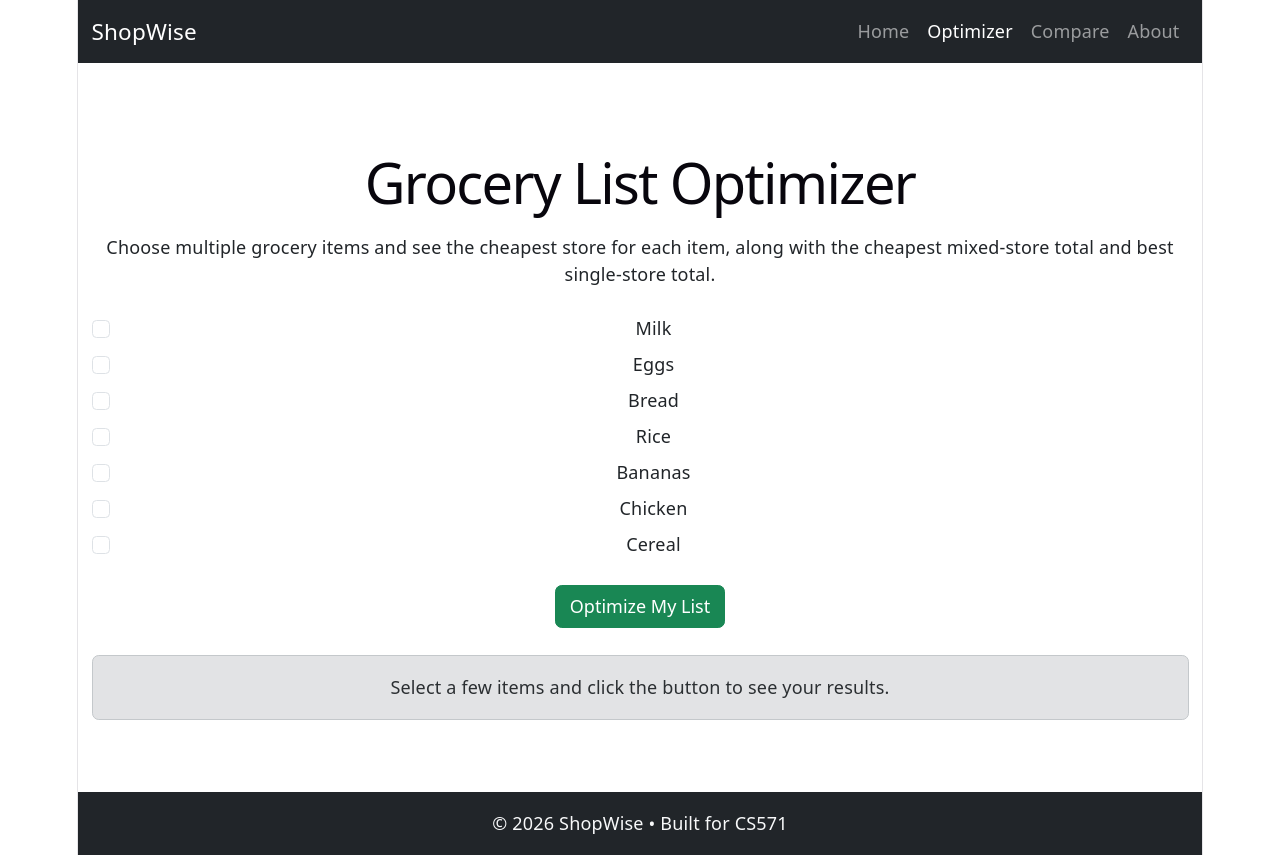
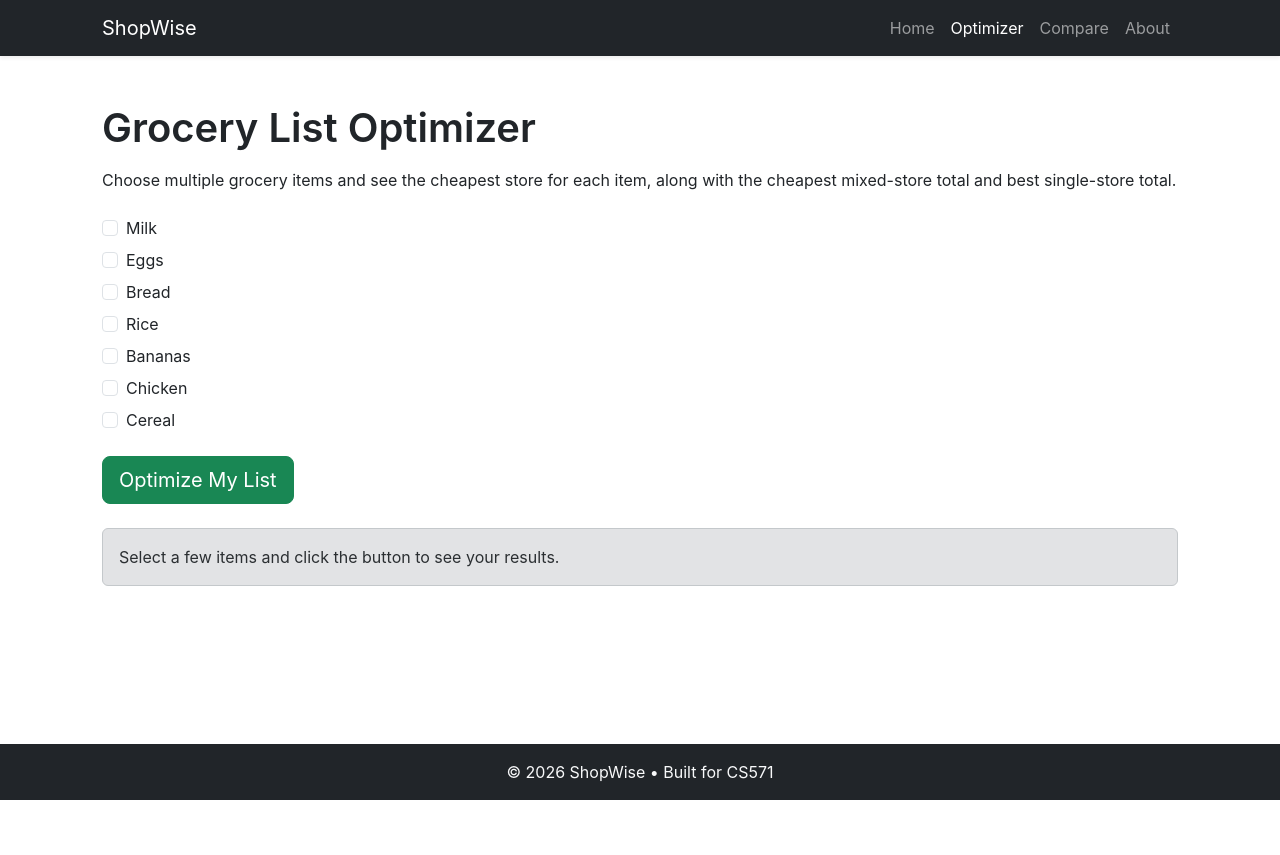
Before and after one commit to CS571-S26/p40, a React (Vite) app: page /p40/optimizer in a window 1280 px wide. After the commit the page ends 800 px from the top, so only its background shows below. Built offline with nearby package versions, Linux system fonts and the light colour scheme.

Commit message:
Made UI changes

```diff
--- a/src/App.css
+++ b/src/App.css
@@ -1,184 +1,60 @@
-.counter {
-  font-size: 16px;
-  padding: 5px 10px;
-  border-radius: 5px;
-  color: var(--accent);
-  background: var(--accent-bg);
-  border: 2px solid transparent;
-  transition: border-color 0.3s;
-  margin-bottom: 24px;
-
-  &:hover {
-    border-color: var(--accent-border);
-  }
-  &:focus-visible {
-    outline: 2px solid var(--accent);
-    outline-offset: 2px;
-  }
+/* overall layout */
+.app-wrapper {
+  display: flex;
+  flex-direction: column;
+  min-height: 100vh; /* full height */
 }
 
-.hero {
-  position: relative;
-
-  .base,
-  .framework,
-  .vite {
-    inset-inline: 0;
-    margin: 0 auto;
+/* main content grows so footer stays at bottom */
+.main-content {
+  flex: 1;
 }
 
-  .base {
-    width: 170px;
-    position: relative;
-    z-index: 0;
+/* hero section */
+.hero-section {
+  background: linear-gradient(to right, #f8f9fa, #e9f7ef);
 }
 
-  .framework,
-  .vite {
-    position: absolute;
+/* headings */
+h1 {
+  font-weight: 600;
 }
 
-  .framework {
-    z-index: 1;
-    top: 34px;
-    height: 28px;
-    transform: perspective(2000px) rotateZ(300deg) rotateX(44deg) rotateY(39deg)
-      scale(1.4);
+/* buttons spacing */
+button {
+  min-width: 140px;
 }
 
-  .vite {
-    z-index: 0;
-    top: 107px;
-    height: 26px;
-    width: auto;
-    transform: perspective(2000px) rotateZ(300deg) rotateX(40deg) rotateY(39deg)
-      scale(0.8);
-  }
+/* card styling */
+.card {
+  border: none;
+  border-radius: 10px;
 }
 
-#center {
-  display: flex;
-  flex-direction: column;
-  gap: 25px;
-  place-content: center;
-  place-items: center;
-  flex-grow: 1;
-
-  @media (max-width: 1024px) {
-    padding: 32px 20px 24px;
-    gap: 18px;
-  }
+/* improve table spacing */
+table {
+  background-color: white;
 }
 
-#next-steps {
-  display: flex;
-  border-top: 1px solid var(--border);
-  text-align: left;
-
-  & > div {
-    flex: 1 1 0;
-    padding: 32px;
-    @media (max-width: 1024px) {
-      padding: 24px 20px;
-    }
+/* smoother UI */
+.container {
+  max-width: 1100px;
 }
 
-  .icon {
-    margin-bottom: 16px;
-    width: 22px;
-    height: 22px;
+/* nicer buttons */
+.btn {
+  border-radius: 8px;
 }
 
-  @media (max-width: 1024px) {
-    flex-direction: column;
+/* cards hover effect */
+.card:hover {
+  transform: translateY(-4px);
+  transition: 0.2s;
+}
+
+/* small screen spacing */
+@media (max-width: 768px) {
+  .hero-section {
     text-align: center;
   }
 }
-
-#docs {
-  border-right: 1px solid var(--border);
-
-  @media (max-width: 1024px) {
-    border-right: none;
-    border-bottom: 1px solid var(--border);
-  }
-}
-
-#next-steps ul {
-  list-style: none;
-  padding: 0;
-  display: flex;
-  gap: 8px;
-  margin: 32px 0 0;
-
-  .logo {
-    height: 18px;
-  }
-
-  a {
-    color: var(--text-h);
-    font-size: 16px;
-    border-radius: 6px;
-    background: var(--social-bg);
-    display: flex;
-    padding: 6px 12px;
-    align-items: center;
-    gap: 8px;
-    text-decoration: none;
-    transition: box-shadow 0.3s;
-
-    &:hover {
-      box-shadow: var(--shadow);
-    }
-    .button-icon {
-      height: 18px;
-      width: 18px;
-    }
-  }
-
-  @media (max-width: 1024px) {
-    margin-top: 20px;
-    flex-wrap: wrap;
-    justify-content: center;
-
-    li {
-      flex: 1 1 calc(50% - 8px);
-    }
-
-    a {
-      width: 100%;
-      justify-content: center;
-      box-sizing: border-box;
-    }
-  }
-}
-
-#spacer {
-  height: 88px;
-  border-top: 1px solid var(--border);
-  @media (max-width: 1024px) {
-    height: 48px;
-  }
-}
-
-.ticks {
-  position: relative;
-  width: 100%;
-
-  &::before,
-  &::after {
-    content: '';
-    position: absolute;
-    top: -4.5px;
-    border: 5px solid transparent;
-  }
-
-  &::before {
-    left: 0;
-    border-left-color: var(--border);
-  }
-  &::after {
-    right: 0;
-    border-right-color: var(--border);
-  }
-}
--- a/src/components/NavigationBar.jsx
+++ b/src/components/NavigationBar.jsx
@@ -4,7 +4,7 @@ import { NavLink } from 'react-router-dom'
 //this component shows the top navigation bar
 function NavigationBar() {
   return (
-    <Navbar bg="dark" variant="dark" expand="lg">
+    <Navbar bg="dark" variant="dark" expand="lg" className="shadow-sm">
       <Container>
 
         {/* brand name (click goes home) */}
--- a/src/components/PriceComparisonTable.jsx
+++ b/src/components/PriceComparisonTable.jsx
@@ -6,9 +6,9 @@ function PriceComparisonTable({ itemData }) {
   //if no item selected, show message
   if (!itemData) {
     return (
-      <Alert variant="secondary">
-        Select an item to see price comparison.
-      </Alert>
+        <Alert variant="info" className="text-center">
+            👆 Select an item to compare prices
+        </Alert>
     )
   }
 
--- a/src/components/StoreSummaryCard.jsx
+++ b/src/components/StoreSummaryCard.jsx
@@ -5,14 +5,11 @@ function StoreSummaryCard({ title, text }) {
   return (
     <Col md={4} className="mb-4">
 
-      <Card className="h-100 shadow-sm">
+      <Card className="h-100 shadow-sm border-0 text-center p-3">
 
         <Card.Body>
-          {/* card title */}
-          <Card.Title>{title}</Card.Title>
-
-          {/* card text */}
-          <Card.Text>{text}</Card.Text>
+            <Card.Title className="fw-semibold mb-2">{title}</Card.Title>
+            <Card.Text className="text-muted">{text}</Card.Text>
         </Card.Body>
 
       </Card>
--- a/src/index.css
+++ b/src/index.css
@@ -1,111 +1,24 @@
-:root {
-  --text: #6b6375;
-  --text-h: #08060d;
-  --bg: #fff;
-  --border: #e5e4e7;
-  --code-bg: #f4f3ec;
-  --accent: #aa3bff;
-  --accent-bg: rgba(170, 59, 255, 0.1);
-  --accent-border: rgba(170, 59, 255, 0.5);
-  --social-bg: rgba(244, 243, 236, 0.5);
-  --shadow:
-    rgba(0, 0, 0, 0.1) 0 10px 15px -3px, rgba(0, 0, 0, 0.05) 0 4px 6px -2px;
-
-  --sans: system-ui, 'Segoe UI', Roboto, sans-serif;
-  --heading: system-ui, 'Segoe UI', Roboto, sans-serif;
-  --mono: ui-monospace, Consolas, monospace;
-
-  font: 18px/145% var(--sans);
-  letter-spacing: 0.18px;
-  color-scheme: light dark;
-  color: var(--text);
-  background: var(--bg);
-  font-synthesis: none;
-  text-rendering: optimizeLegibility;
-  -webkit-font-smoothing: antialiased;
-  -moz-osx-font-smoothing: grayscale;
-
-  @media (max-width: 1024px) {
-    font-size: 16px;
-  }
+/* reset default browser spacing */
+body {
+  margin: 0;
+  font-family: -apple-system, BlinkMacSystemFont, 'Segoe UI', Roboto, Oxygen,
+    Ubuntu, Cantarell, 'Open Sans', 'Helvetica Neue', sans-serif;
+  background-color: #ffffff;
+  color: #212529;
 }
 
-@media (prefers-color-scheme: dark) {
-  :root {
-    --text: #9ca3af;
-    --text-h: #f3f4f6;
-    --bg: #16171d;
-    --border: #2e303a;
-    --code-bg: #1f2028;
-    --accent: #c084fc;
-    --accent-bg: rgba(192, 132, 252, 0.15);
-    --accent-border: rgba(192, 132, 252, 0.5);
-    --social-bg: rgba(47, 48, 58, 0.5);
-    --shadow:
-      rgba(0, 0, 0, 0.4) 0 10px 15px -3px, rgba(0, 0, 0, 0.25) 0 4px 6px -2px;
-  }
-
-  #social .button-icon {
-    filter: invert(1) brightness(2);
-  }
-}
-
-body {
-  margin: 0;
-}
-
-#root {
-  width: 1126px;
-  max-width: 100%;
-  margin: 0 auto;
-  text-align: center;
-  border-inline: 1px solid var(--border);
-  min-height: 100svh;
-  display: flex;
-  flex-direction: column;
+/* smoother text */
+* {
   box-sizing: border-box;
 }
 
-h1,
-h2 {
-  font-family: var(--heading);
-  font-weight: 500;
-  color: var(--text-h);
+/* links */
+a {
+  text-decoration: none;
 }
 
-h1 {
-  font-size: 56px;
-  letter-spacing: -1.68px;
-  margin: 32px 0;
-  @media (max-width: 1024px) {
-    font-size: 36px;
-    margin: 20px 0;
-  }
+/* images */
+img {
+  max-width: 100%;
+  height: auto;
 }
-h2 {
-  font-size: 24px;
-  line-height: 118%;
-  letter-spacing: -0.24px;
-  margin: 0 0 8px;
-  @media (max-width: 1024px) {
-    font-size: 20px;
-  }
-}
-p {
-  margin: 0;
-}
-
-code,
-.counter {
-  font-family: var(--mono);
-  display: inline-flex;
-  border-radius: 4px;
-  color: var(--text-h);
-}
-
-code {
-  font-size: 15px;
-  line-height: 135%;
-  padding: 4px 8px;
-  background: var(--code-bg);
-}
--- a/src/pages/HomePage.jsx
+++ b/src/pages/HomePage.jsx
@@ -6,34 +6,33 @@ import heroImg from '../assets/hero.png'   // ✅ THIS is the fix
 function HomePage() {
   return (
     <>
-      <section className="hero-section">
-        <Container className="py-5">
+     <section className="hero-section py-5">
+      <Container>
         <Row className="align-items-center">
 
           <Col md={7}>
-              <h1>ShopWise</h1>
+            <h1 className="fw-bold mb-3">Save Money on Groceries 🛒</h1>
 
-              <p className="lead mb-4">
-                ShopWise helps college students and young adults compare grocery
-                prices across stores so they can save both time and money.
+            <p className="lead text-muted mb-4">
+              Compare prices across stores and optimize your grocery list in seconds.
             </p>
 
             <div className="d-flex gap-3 flex-wrap">
-                <Button as={NavLink} to="/optimizer" variant="success">
-                  Try Optimizer
+              <Button as={NavLink} to="/optimizer" variant="success" size="lg">
+                Optimize My List
               </Button>
 
-                <Button as={NavLink} to="/compare" variant="outline-success">
-                  Compare One Item
+              <Button as={NavLink} to="/compare" variant="outline-success" size="lg">
+                Compare Item
               </Button>
             </div>
           </Col>
 
-            <Col md={5} className="mt-4 mt-md-0">
+          <Col md={5} className="mt-4 mt-md-0 text-center">
             <img
-                src={heroImg}   // ✅ use imported image
+              src={heroImg}
               alt="Groceries"
-                className="img-fluid rounded shadow"
+              className="img-fluid rounded shadow-lg"
             />
           </Col>
 
--- a/src/pages/OptimizerPage.jsx
+++ b/src/pages/OptimizerPage.jsx
@@ -88,7 +88,12 @@ function OptimizerPage() {
         ))}
       </Form>
 
-      <Button variant="success" className="mb-4" onClick={handleOptimize}>
+      <Button
+        variant="success"
+        size="lg"
+        className="mb-4"
+        onClick={handleOptimize}
+      >
         Optimize My List
       </Button>
 
@@ -117,14 +122,15 @@ function OptimizerPage() {
             </tbody>
           </Table>
 
-          <Alert variant="success" className="mb-3">
-            Cheapest mixed-store total: <strong>${mixedTotal.toFixed(2)}</strong>
+          <Alert variant="success" className="mb-3 text-center">
+            💰 Cheapest mixed-store total: <strong>${mixedTotal.toFixed(2)}</strong>
           </Alert>
 
           {bestStore && (
-            <Alert variant="primary">
-              Cheapest single-store total: <strong>{bestStore.store}</strong> at{' '}
-              <strong>${bestStore.total.toFixed(2)}</strong>
+            <Alert variant="primary" className="text-center">
+              🏪 Best single store: <strong>{bestStore.store}</strong>
+              <br />
+              Total: <strong>${bestStore.total.toFixed(2)}</strong>
             </Alert>
           )}
         </>
```
Lines whose indentation alone changed are shown as unchanged.
